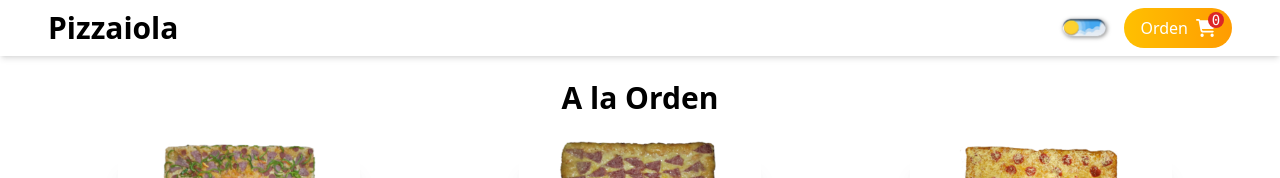
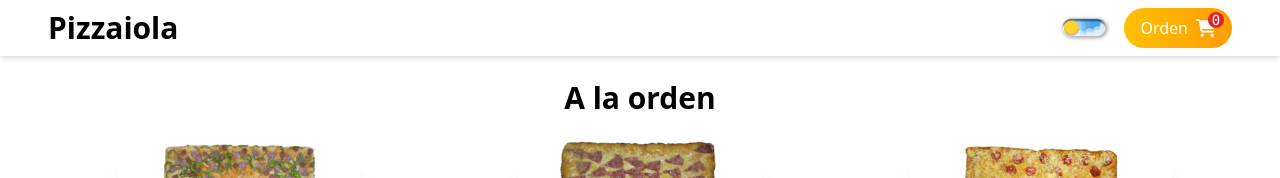
Before and after one commit to Ricuesta86/nextjs-pizzeria, a Next.js app: page /orden in a window 1280 px wide. Shown: the top 178 px of the page. Built offline with nearby package versions, Linux system fonts and the light colour scheme.

Commit message:
Cambiando formato del texto

```diff
--- a/app/orden/page.tsx
+++ b/app/orden/page.tsx
@@ -9,7 +9,7 @@ export default function Oferta() {
 
       <div className="container m-auto">
         <h1 className="m-6 pb-3 text-center text-3xl font-bold">
-          A la Orden
+          A la orden
         </h1>
         <CardOrden />
       </div>
```
